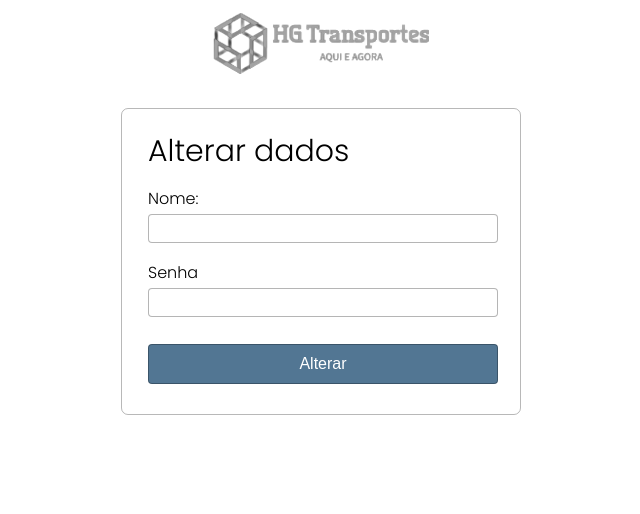
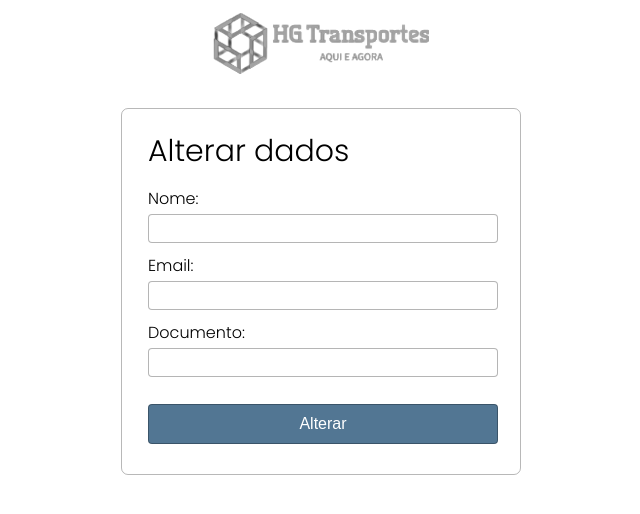
Before and after one commit to Deploy01/HgTransportes, a PHP site: page /alterarDados.php?id=1 in a window 1280 px wide. Shown: the top 514 px of the page, without its empty margins (319-959 px from the left). Run offline with PHP 8.4, Linux system fonts and the light colour scheme; data that the repository does not hold is empty.

Commit message:
Conserto em 'AlterarDados'

```diff
--- a/alterarDados/alterarDados.act.php
+++ b/alterarDados/alterarDados.act.php
@@ -3,6 +3,8 @@
 require("../connect.php");
 extract($_POST);
 
-mysqli_query($con, "UPDATE FROM `userdata_cadastro` SET `nome` = $nome");
+mysqli_query($con, "UPDATE FROM `userdata_cadastro` SET `nome` = $nome WHERE `id` = '$id'");
 
-header("location:alterarDados.php?codigo=$codigo");
+header("location:alterarDados.php?id=$id");
+
+// https://coolors.co/palette/0d1b2a-1b263b-415a77-778da9-e0e1dd
--- a/alterarDados/alterarDados.php
+++ b/alterarDados/alterarDados.php
@@ -17,7 +17,7 @@
         extract($_POST);
         require("../connect.php");
 
-        $id = isset($_GET['id']);
+        $id = $_GET['id'];
 
         $userQuery = mysqli_query($con, "SELECT * FROM `userdata_cadastro` WHERE `id` = '$id'");
         $user = mysqli_fetch_assoc($userQuery);
@@ -33,13 +33,15 @@
             <div class="user-info">
                     <span>Alterar dados</span>
                     <form method="post" action="alterarDados.act.php">
-                        <input type="hidden" name="id" value="<?php echo $_GET['id']; ?>">
+                        <input type="hidden" name="id" value="<?php echo $_GET['id']?>">
                         <p>Nome: </p>
                         <input type="text" name="nome" value="<?php echo $user['nome']; ?>">
-                        <div class="user-info-password">
-                            <p>Senha</p>
-                            <input type="password" name="senha">
-                        </div>
+
+                        <p>Email: </p>
+                        <input type="text" name="email" value="<?php echo $user['email']; ?>" readonly>
+
+                        <p>Documento: </p>
+                        <input type="text" name="doc" value="<?php echo $user['doc']; ?>" readonly>
                         <div class="find-user">
                             <input type="submit" value="Alterar" class="submitInput">
                         </div>
```
